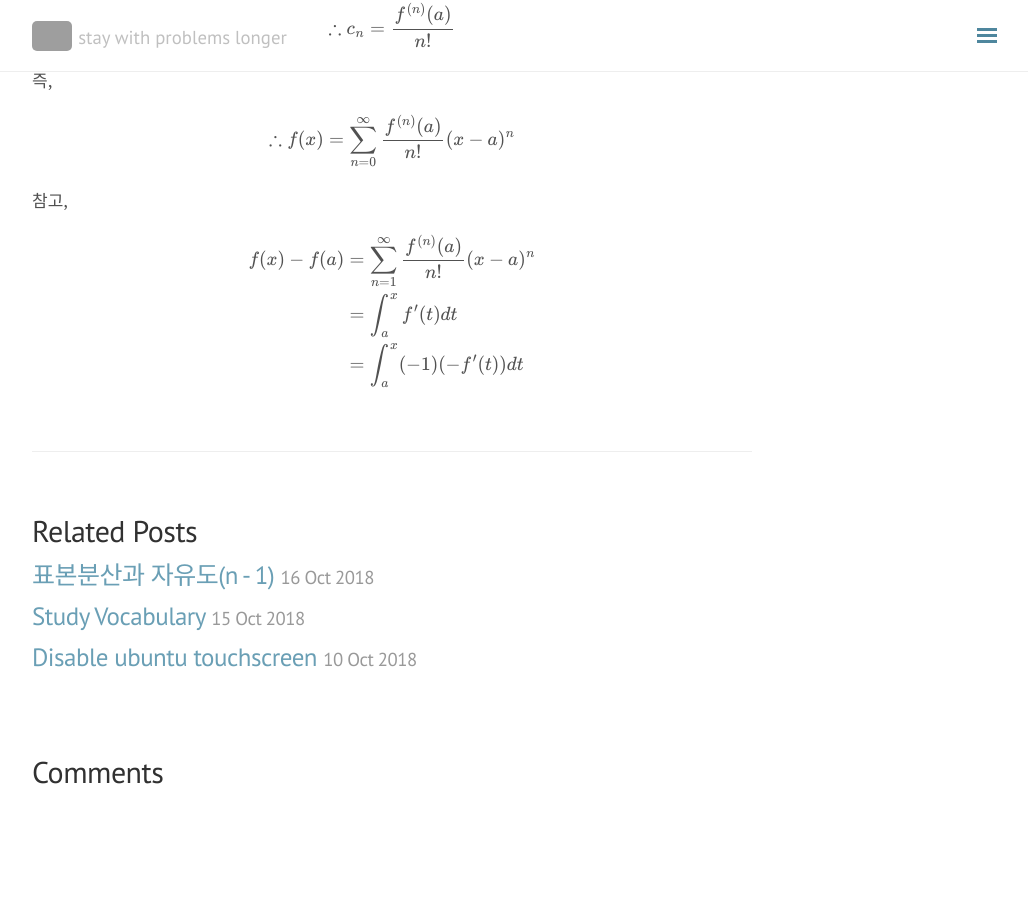
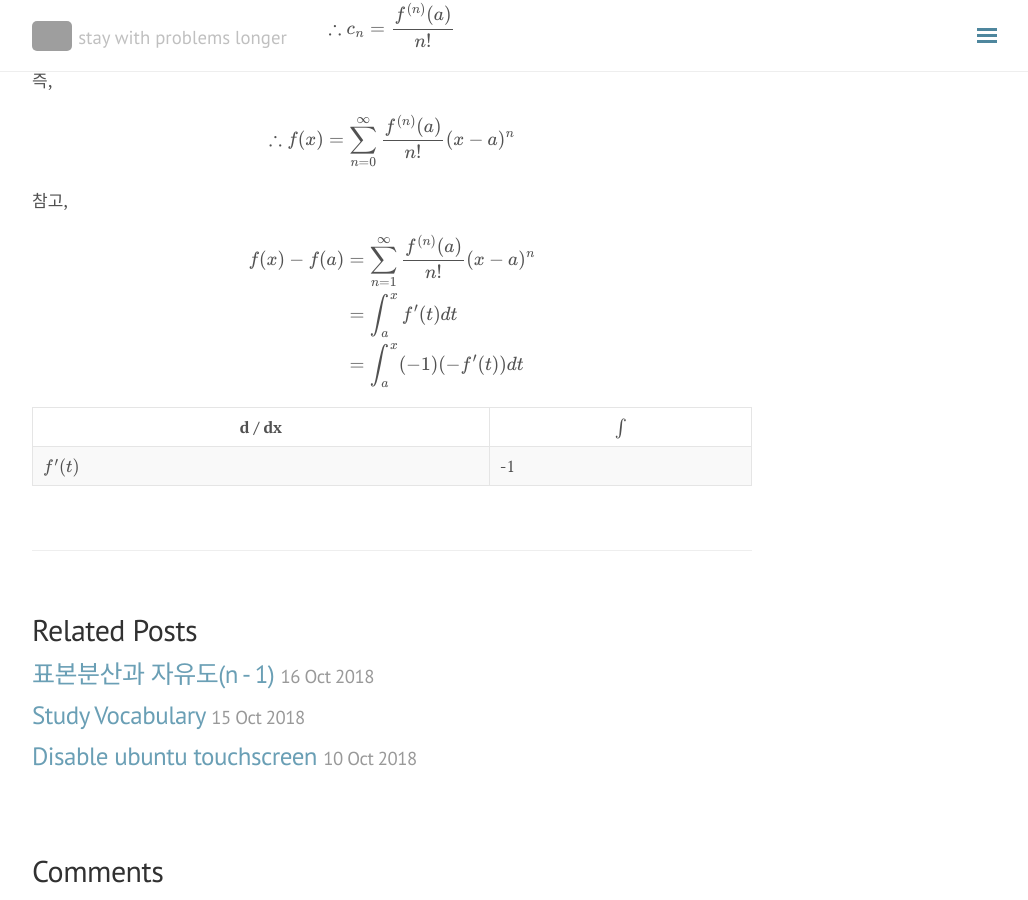
Before and after one commit to seokhoonj/seokhoonj.github.io, a Jekyll site: the page built from _posts/Math/2018-10-13-Math-taylor_series.md, in a window 1280 px wide and 900 px high, scrolled down 548 px. Shown: the whole window, without its empty margins (248-1276 px from the left). Built offline with Jekyll 4.4.1, drawn with Linux system fonts in a browser that asks for light colours; nearby versions of some CDN libraries; formulas are drawn with MathJax 3; comment, search, counter and statistics services are not loaded; before the commit the page ends 1349 px from its top, so only the background shows below that; grey boxes are pictures that could not be loaded.

Commit message:
add _posts

```diff
--- a/_posts/Math/2018-10-13-Math-taylor_series.md
+++ b/_posts/Math/2018-10-13-Math-taylor_series.md
@@ -32,3 +32,10 @@ f(x) - f(a) & = \sum\_{n=1}^{\infty} \frac{f^{(n)}(a)}{n!} (x-a)^n
 \\\\ & = \int\_{a}^{x} f'(t) dt
 \\\\ & = \int\_{a}^{x} (-1)(-f'(t)) dt
 \end{align} \\)
+
+
+|----------|----------------------|
+| d / dx   |  $\int$              |
+|----------|----------------------|
+| $f'(t)$  | -1                   |
+|----------|----------------------|
```
